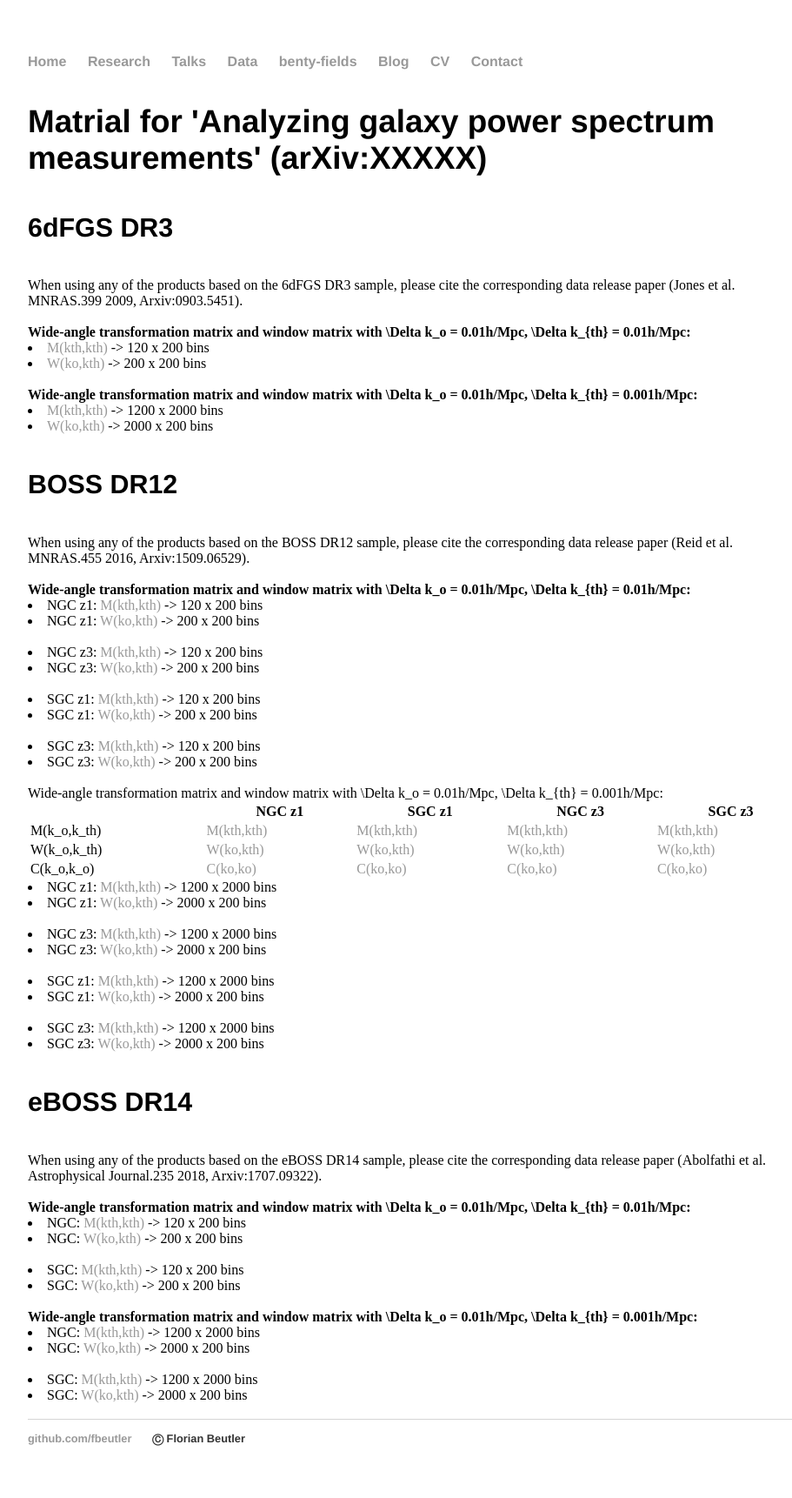
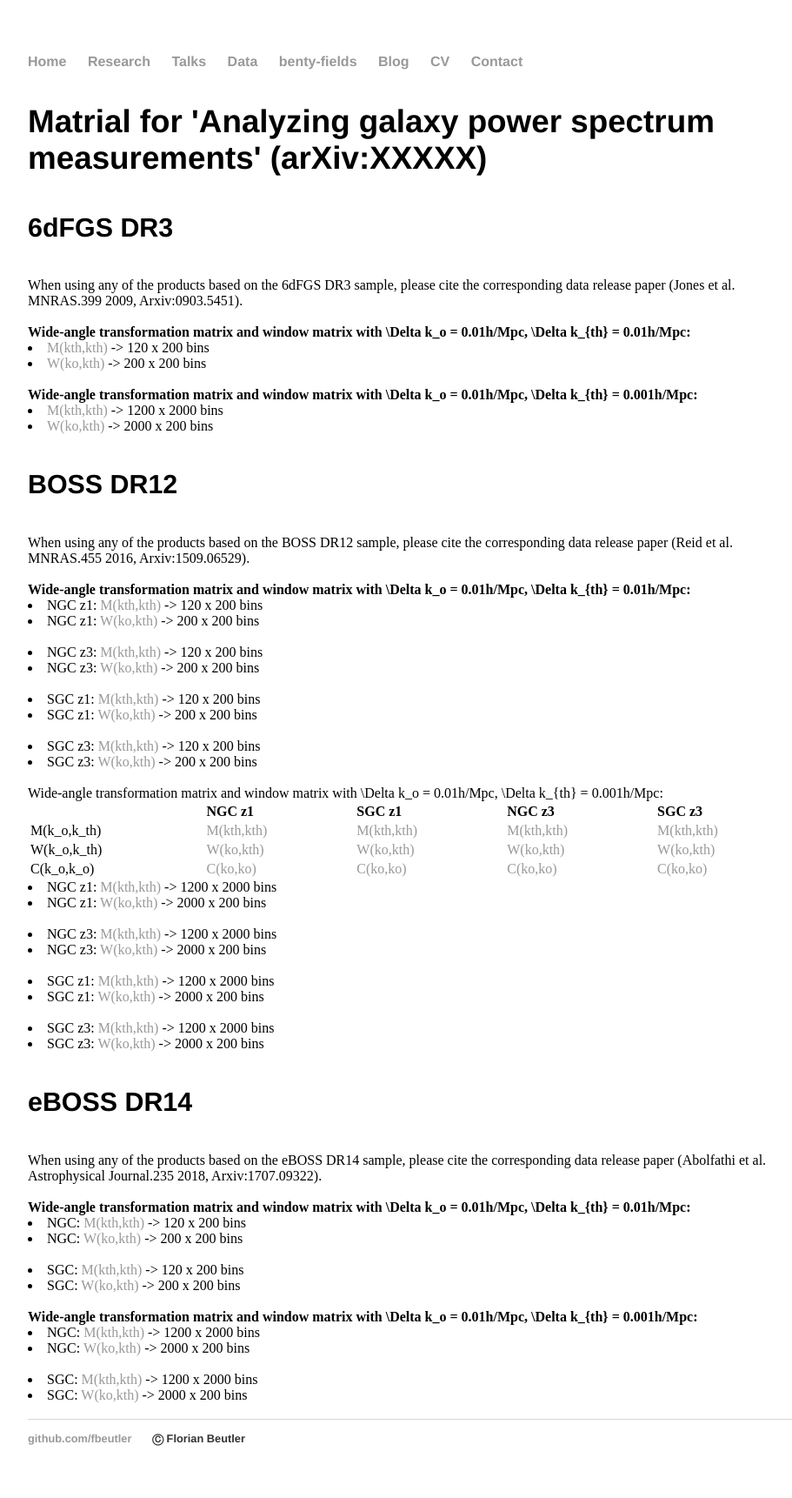
Before and after one commit to fbeutler/fbeutler.github.io, a Jekyll site: the page built from hub/deconv_paper.html, in a window 1280 px wide. Shown: the whole page at 87% size, without its empty margins (160-1071 px from the left). Built offline with Jekyll 4.4.1, drawn with Linux system fonts in a browser that asks for light colours.

Commit message:
Update deconv_paper.html

```diff
--- a/hub/deconv_paper.html
+++ b/hub/deconv_paper.html
@@ -61,29 +61,29 @@
     </li><br>
 
     Wide-angle transformation matrix and window matrix with \Delta k_o = 0.01h/Mpc, \Delta k_{th} = 0.001h/Mpc:<br>
-    <table style="width:100%">
-  <tr>
+ <table style="width:100%">
+  <tr style="text-align: left">
     <th></th>
     <th>NGC z1</th>
     <th>SGC z1</th>
     <th>NGC z3</th>
     <th>SGC z3</th>
   </tr>
-  <tr>
+  <tr style="text-align: left">
     <td>M(k_o,k_th)</td>
     <td><a href="M_BOSS_DR12_NGC_z1_V6C_1_1_1_1_1_1200_2000.matrix.gz">M(kth,kth)</a></td>
     <td><a href="M_BOSS_DR12_SGC_z1_V6C_1_1_1_1_1_1200_2000.matrix.gz">M(kth,kth)</a></td>
     <td><a href="M_BOSS_DR12_NGC_z3_V6C_1_1_1_1_1_1200_2000.matrix.gz">M(kth,kth)</a></td>
     <td><a href="M_BOSS_DR12_SGC_z3_V6C_1_1_1_1_1_1200_2000.matrix.gz">M(kth,kth)</a></td>
   </tr>
-  <tr>
+  <tr style="text-align: left">
     <td>W(k_o,k_th)</td>
     <td><a href="W_BOSS_DR12_NGC_z1_V6C_1_1_1_1_1_10_2000_200.matrix.gz">W(ko,kth)</a></td>
     <td><a href="W_BOSS_DR12_SGC_z1_V6C_1_1_1_1_1_10_2000_200.matrix.gz">W(ko,kth)</a></td>
     <td><a href="W_BOSS_DR12_NGC_z3_V6C_1_1_1_1_1_10_2000_200.matrix.gz">W(ko,kth)</a></td>
     <td><a href="W_BOSS_DR12_SGC_z3_V6C_1_1_1_1_1_10_2000_200.matrix.gz">W(ko,kth)</a></td>
   </tr>
-  <tr>
+  <tr style="text-align: left">
     <td>C(k_o,k_o)</td>
     <td><a href="C_2048_BOSS_DR12_NGC_z1_V6C_1_1_1_1_1_10_200_200.matrix.gz">C(ko,ko)</a></td>
     <td><a href="C_2048_BOSS_DR12_SGC_z1_V6C_1_1_1_1_1_10_200_200.matrix.gz">C(ko,ko)</a></td>
```
